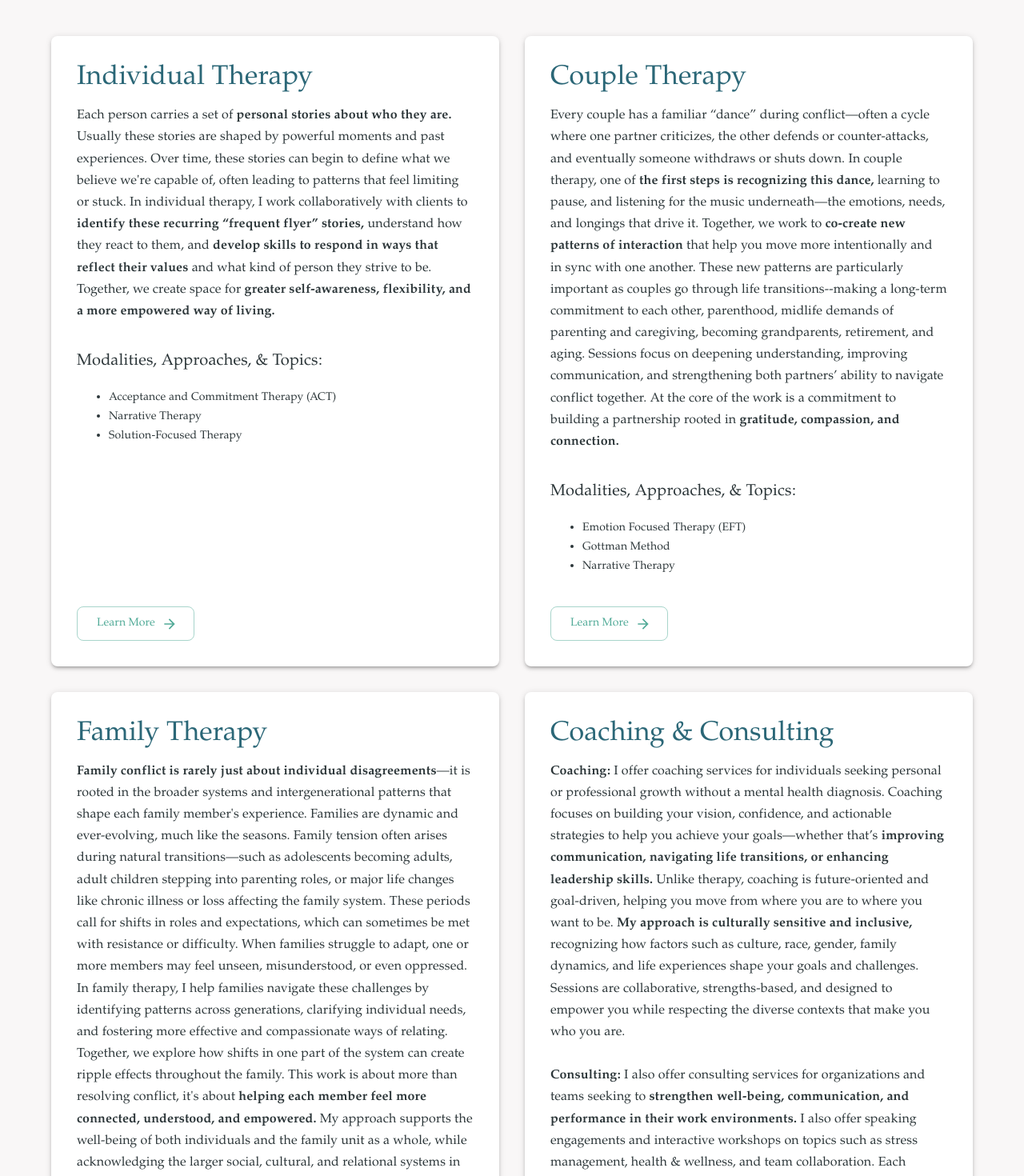
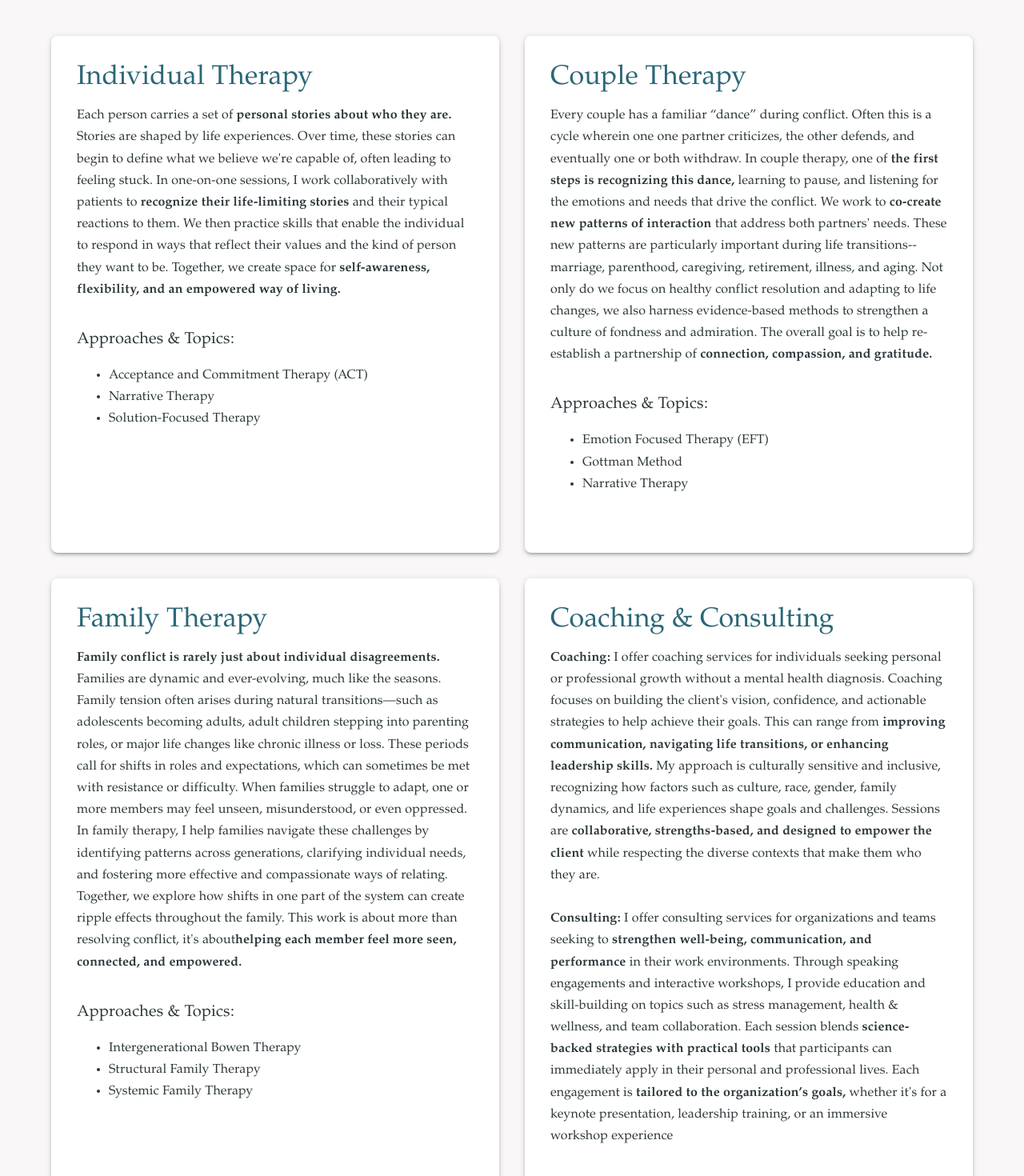
Before and after one commit to Etnova89/novani, a React (Create React App) app: page /services in a window 1280 px wide. Shown: the part 180-1650 px from the top of the page at 80% size. Built offline with nearby package versions, Linux system fonts and the light colour scheme.

Commit message:
consolidated text for services page

```diff
--- a/src/components/ServicesPage.js
+++ b/src/components/ServicesPage.js
@@ -10,21 +10,15 @@ const ServicesPage = () => {
       description: (
         <>
           Each person carries a set of{" "}
-          <strong>personal stories about who they are.</strong> Usually these
-          stories are shaped by powerful moments and past experiences. Over
+          <strong>personal stories about who they are. </strong>
+          Stories are shaped by life experiences. Over
           time, these stories can begin to define what we believe we're capable
-          of, often leading to patterns that feel limiting or stuck. In
-          individual therapy, I work collaboratively with clients to{" "}
-          <strong>identify these recurring “frequent flyer” stories,</strong>{" "}
-          understand how they react to them, and{" "}
-          <strong>
-            develop skills to respond in ways that reflect their values
-          </strong>{" "}
-          and what kind of person they strive to be. Together, we create space
-          for{" "}
-          <strong>
-            greater self-awareness, flexibility, and a more empowered way of
-            living.
+          of, often leading to feeling stuck. In one-on-one sessions, I work collaboratively with patients to{" "}
+          <strong>recognize their life-limiting stories</strong>{" "}
+          and their typical reactions to them.{" "}
+          We then practice skills that enable the individual to respond in ways that reflect their values
+          and the kind of person they want to be. Together, we create space
+          for{" "} <strong> self-awareness, flexibility, and an empowered way of living.
           </strong>
         </>
       ),
@@ -38,22 +32,14 @@ const ServicesPage = () => {
       title: "Couple Therapy",
       description: (
         <>
-          Every couple has a familiar “dance” during conflict—often a cycle
-          where one partner criticizes, the other defends or counter-attacks,
-          and eventually someone withdraws or shuts down. In couple therapy, one
-          of <strong>the first steps is recognizing this dance,</strong>{" "}
-          learning to pause, and listening for the music underneath—the
-          emotions, needs, and longings that drive it. Together, we work to{" "}
-          <strong>co-create new patterns of interaction</strong> that help you
-          move more intentionally and in sync with one another. These new
-          patterns are particularly important as couples go through life
-          transitions--making a long-term commitment to each other, parenthood,
-          midlife demands of parenting and caregiving, becoming grandparents,
-          retirement, and aging. Sessions focus on deepening understanding,
-          improving communication, and strengthening both partners’ ability to
-          navigate conflict together. At the core of the work is a commitment to
-          building a partnership rooted in{" "}
-          <strong>gratitude, compassion, and connection.</strong>
+          Every couple has a familiar “dance” during conflict. Often this is a cycle wherein one one partner
+          criticizes, the other defends, and eventually one or both withdraw. In couple therapy, one of <strong>the first steps is recognizing this dance,</strong>{" "}
+          learning to pause, and listening for the
+          emotions and needs that drive the conflict. We work to{" "}
+          <strong>co-create new patterns of interaction</strong> that address both partners' needs. These new
+          patterns are particularly important during life
+          transitions--marriage, parenthood, caregiving, retirement, illness, and aging. Not only do we focus on healthy conflict resolution and adapting to life changes, we also harness evidence-based methods to strengthen a culture of fondness and admiration. The overall goal is to help re-establish a partnership of{" "}
+          <strong> connection, compassion, and gratitude.</strong>
         </>
       ),
       details: [
@@ -61,20 +47,19 @@ const ServicesPage = () => {
         "Gottman Method",
         "Narrative Therapy",
       ],
+      image: "Heena_Chair.jpg",
     },
     {
       title: "Family Therapy",
       description: (
         <>
           <strong>
-            Family conflict is rarely just about individual disagreements
-          </strong>
-          —it is rooted in the broader systems and intergenerational patterns
-          that shape each family member's experience. Families are dynamic and
+            Family conflict is rarely just about individual disagreements.
+          </strong> Families are dynamic and
           ever-evolving, much like the seasons. Family tension often arises
           during natural transitions—such as adolescents becoming adults, adult
           children stepping into parenting roles, or major life changes like
-          chronic illness or loss affecting the family system. These periods
+          chronic illness or loss. These periods
           call for shifts in roles and expectations, which can sometimes be met
           with resistance or difficulty. When families struggle to adapt, one or
           more members may feel unseen, misunderstood, or even oppressed. In
@@ -83,13 +68,10 @@ const ServicesPage = () => {
           and fostering more effective and compassionate ways of relating.
           Together, we explore how shifts in one part of the system can create
           ripple effects throughout the family. This work is about more than
-          resolving conflict, it's about{" "}
+          resolving conflict, it's about
           <strong>
-            helping each member feel more connected, understood, and empowered.
+            helping each member feel more seen, connected, and empowered.
           </strong>{" "}
-          My approach supports the well-being of both individuals and the family
-          unit as a whole, while acknowledging the larger social, cultural, and
-          relational systems in which they live.
         </>
       ),
       details: [
@@ -104,35 +86,28 @@ const ServicesPage = () => {
         <>
           <strong>Coaching:</strong> I offer coaching services for individuals
           seeking personal or professional growth without a mental health
-          diagnosis. Coaching focuses on building your vision, confidence, and
-          actionable strategies to help you achieve your goals—whether that’s{" "}
+          diagnosis. Coaching focuses on building the client's vision, confidence, and
+          actionable strategies to help achieve their goals. This can range from{" "}
           <strong>
             improving communication, navigating life transitions, or enhancing
-            leadership skills.
-          </strong>{" "}
-          Unlike therapy, coaching is future-oriented and goal-driven, helping
-          you move from where you are to where you want to be.{" "}
-          <strong>My approach is culturally sensitive and inclusive,</strong>{" "}
+            leadership skills.</strong>{" "} My approach is culturally sensitive and inclusive,
           recognizing how factors such as culture, race, gender, family
-          dynamics, and life experiences shape your goals and challenges.
-          Sessions are collaborative, strengths-based, and designed to empower
-          you while respecting the diverse contexts that make you who you are.{" "}
+          dynamics, and life experiences shape goals and challenges.
+          Sessions are <strong>{" "} collaborative, strengths-based, and designed to empower
+          the client </strong>{" "} while respecting the diverse contexts that make them who they are.
           <br />
           <br />
-          <strong>Consulting:</strong> I also offer consulting services for
+          <strong>Consulting:</strong> I offer consulting services for
           organizations and teams seeking to{" "}
           <strong>
-            strengthen well-being, communication, and performance in their work
-            environments.
-          </strong>{" "}
-          I also offer speaking engagements and interactive workshops on topics
-          such as stress management, health & wellness, and team collaboration.
+            strengthen well-being, communication, and performance
+            </strong>{" "} in their work environments. Through speaking engagements and interactive workshops, I provide education and skill-building on topics such as stress management, health & wellness, and team collaboration.
           Each session blends{" "}
-          <strong>science-backed strategies with practical tools</strong>
+          <strong>science-backed strategies with practical tools </strong>
           that participants can immediately apply in their personal and
           professional lives. Each engagement is{" "}
-          <strong>tailored to your organization’s goals,</strong> whether you’re
-          looking for a keynote presentation, a leadership training, or an
+          <strong>tailored to the organization’s goals,</strong> whether it's for a
+          keynote presentation, leadership training, or an
           immersive workshop experience
         </>
       ),
@@ -185,25 +160,16 @@ const ServicesPage = () => {
               </Typography>
               <Box sx={{ mt: 2, mb: 3 }}>
                 <Typography variant="h6" gutterBottom>
-                  Modalities, Approaches, & Topics:
+                  Approaches & Topics:
                 </Typography>
                 <ul>
                   {service.details.map((detail, idx) => (
                     <li key={idx}>
-                      <Typography variant="body2">{detail}</Typography>
+                      <Typography variant="body1">{detail}</Typography>
                     </li>
                   ))}
                 </ul>
               </Box>
-              <Button
-                variant="outlined"
-                color="secondary"
-                endIcon={<ArrowForward />}
-                sx={{ mt: "auto", alignSelf: "flex-start" }}
-                onClick={handleConsultationClick}
-              >
-                Learn More
-              </Button>
             </Paper>
           </Grid>
         ))}
```
